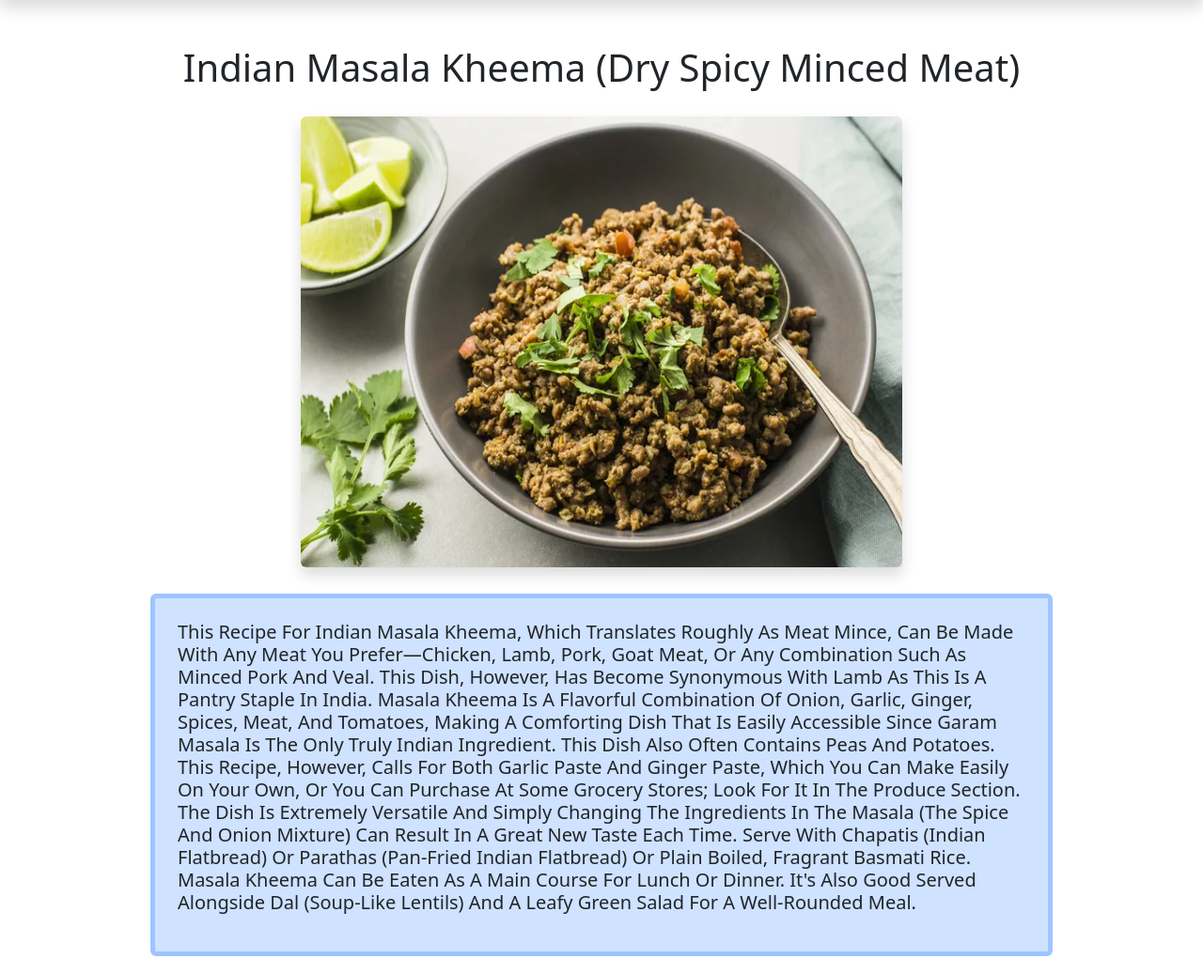
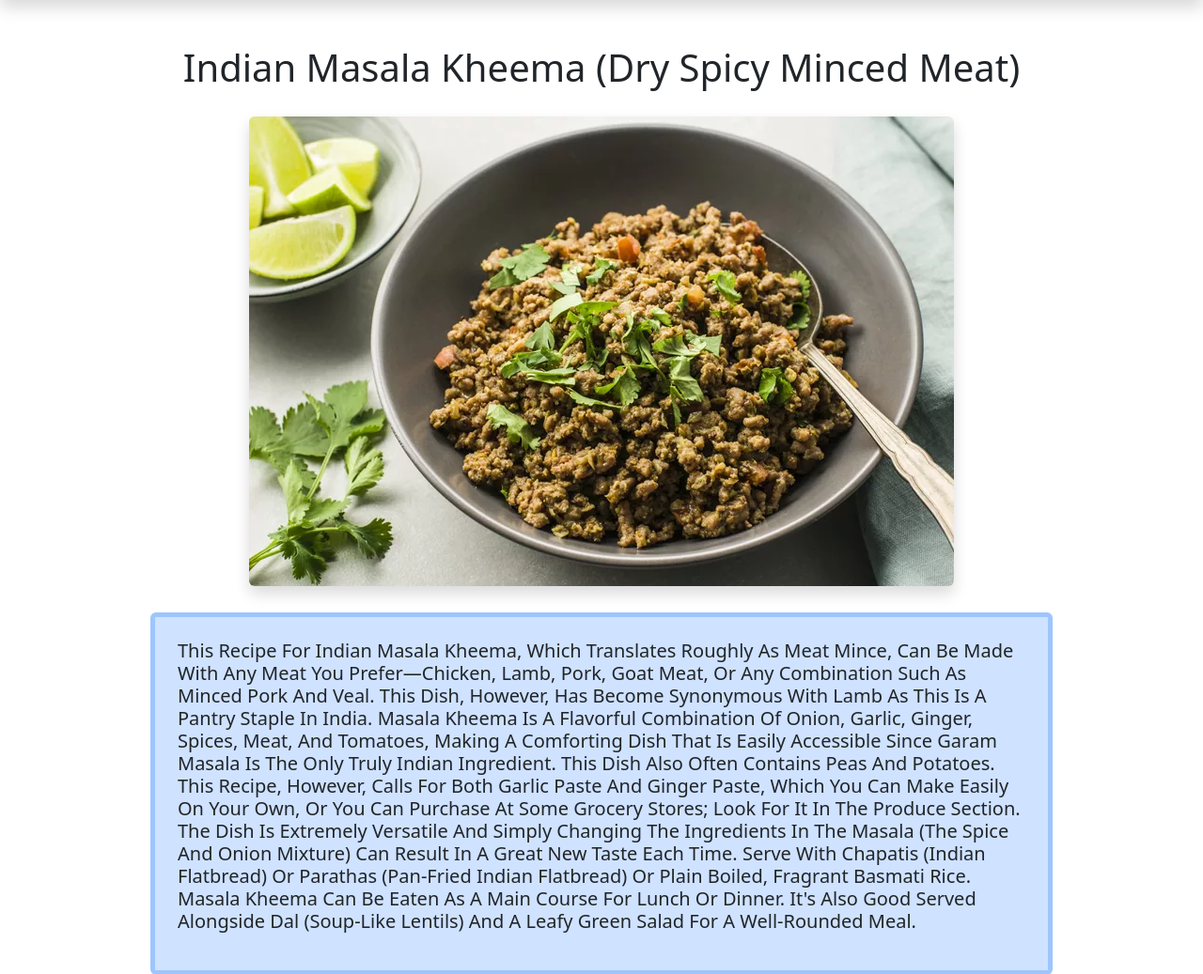
Before and after one commit to Gaurav-SonkaR/Recipe_Haven, a Django app: page /receipe-about/3/ in a window 1280 px wide. Shown: the part 70-1107 px from the top of the page at 94% size. Run offline with Django 5.2, Linux system fonts and the light colour scheme; data comes from the database, SQL or seed files in the repository; both versions use the stored data as it was after the commit.

Commit message:
add 3 recipes

```diff
--- a/home/templates/index.html
+++ b/home/templates/index.html
@@ -40,7 +40,7 @@
         <a href="/receipe-about/{{receipe.id}}" class="link-dark link-offset-2 link-underline-opacity-0  link-offset-3-hover">
         <img
           src="/media/{{receipe.receipe_image}}"
-          class="card-img-top"
+          class="card-img-top "
         />
         <div class="card-body">
           <h5 class="card-title">{{receipe.receipe_name}}</h5>
--- a/vege/templates/receipeabout.html
+++ b/vege/templates/receipeabout.html
@@ -4,7 +4,7 @@
 
 <div class=" mt-4 ">
   <h1 class="text-center text-capitalize " fs-1>{{receipe.receipe_name}}<h1>
-  <div class="d-flex justify-content-center align-items-center mt-4 p-1 "> <img src="/media/{{receipe.receipe_image}}" class="shadow rounded " style="height:60vh; width:50vw" /> </div>
+  <div class="d-flex justify-content-center align-items-center mt-4 p-1 "> <img src="/media/{{receipe.receipe_image}}" class="shadow rounded "  /> </div>
   <div class="container mt-4 p-4  justify-content-center align-items-center border w-75 rounded border border-5 border-primary-subtle bg-primary-subtle"><p class=" text-capitalize  fs-5">{{receipe.receipe_description}}</p></div>
   <div class="container mt-4 p-4  justify-content-center align-items-center border w-50 rounded  border border-5 border-success-subtle bg-success-subtle">
     <div><h5 class="fs-3">Ingredients for {{receipe.receipe_name}}</h5></div>
```
Also changed, not shown: db.sqlite3, public/static/receipe/bhajias-fried-indian-snack-1958032-hero-04-2da195c65c4a4ab3a569b2a5a8ac5fb7.webp (added), public/static/receipe/mushroom-biryani-01.jpg (deleted).
